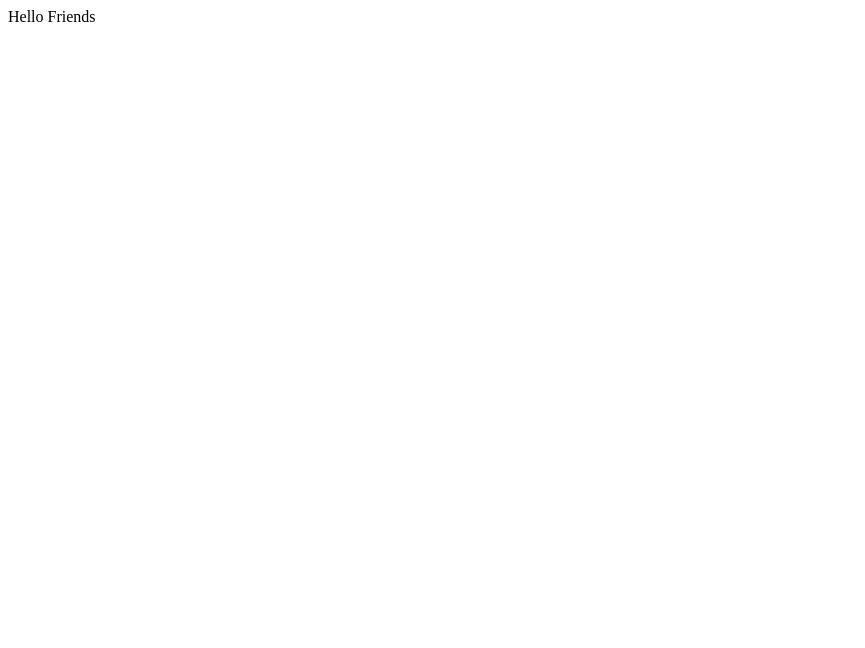
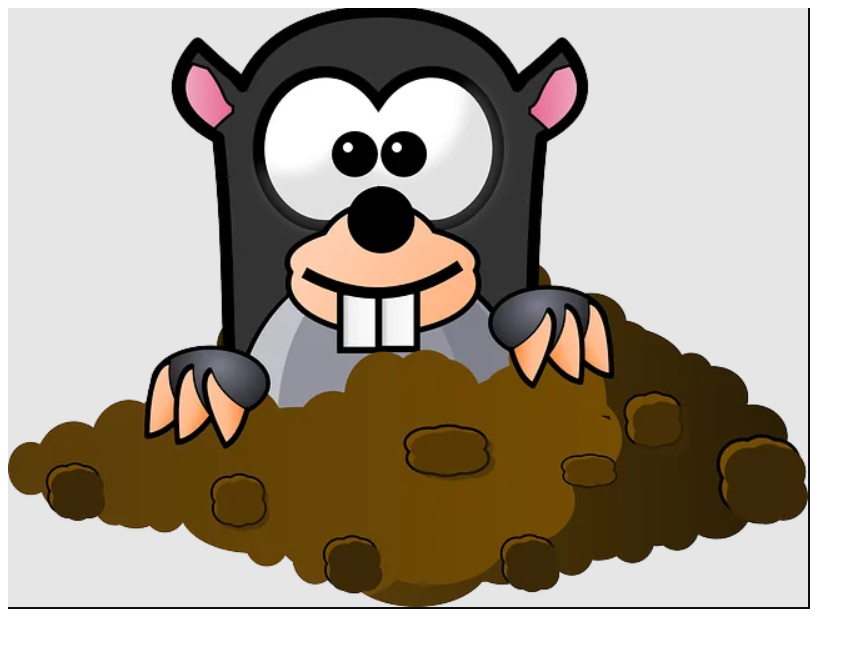
Before and after one commit to zoltandaniel/zoltandaniel.github.io, a plain HTML site: page index.html in a window 1280 px wide. Shown: the whole page, without its empty margins (0-865 px from the left). Drawn offline with Linux system fonts and the light colour scheme.

Commit message:
Add a mole

```diff
--- a/index.html
+++ b/index.html
@@ -1,5 +1,7 @@
 <html>
   <body>
-    <p>Hello Friends</p>
+    <div>
+      <img src="mole.png"/>
+    </div>
   </body>
 </html>
```
Also changed, not shown: mole.png (added).
